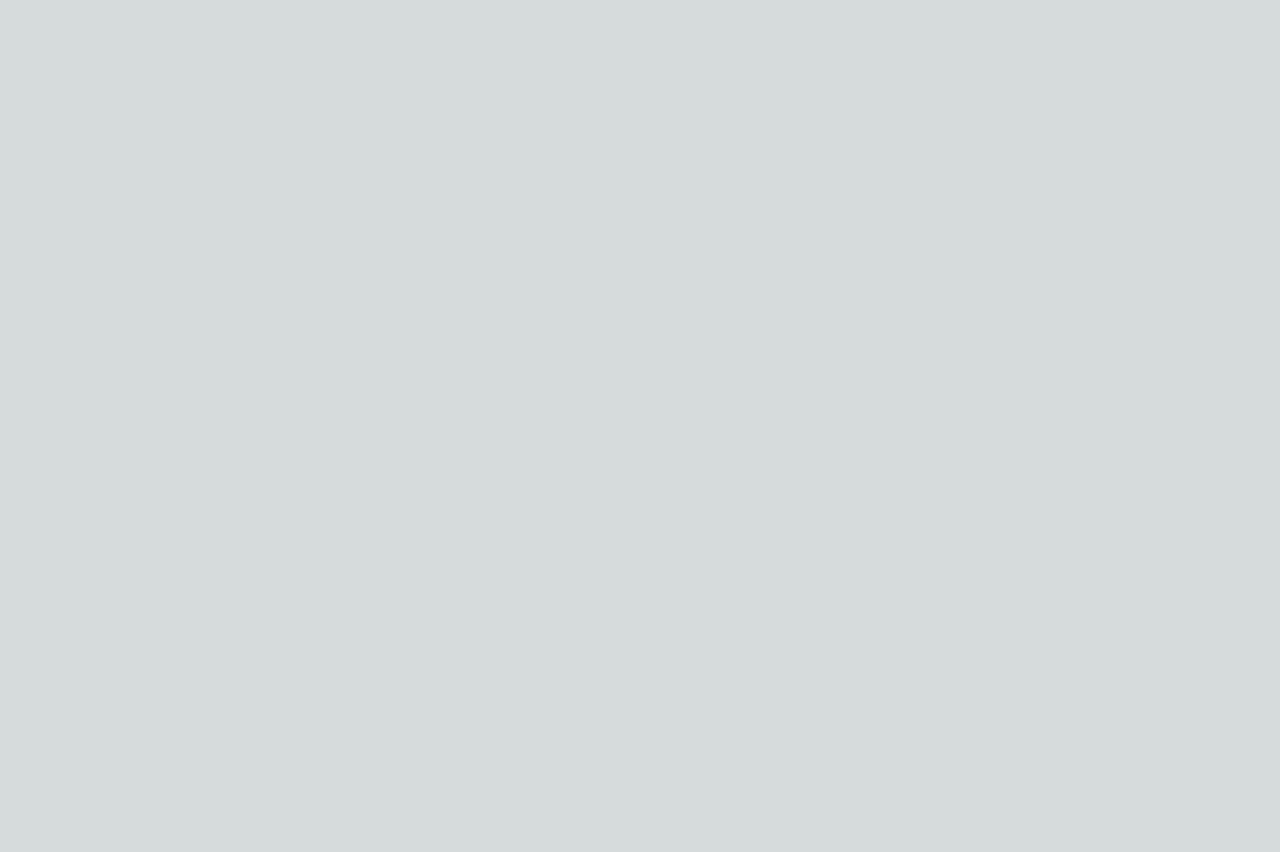
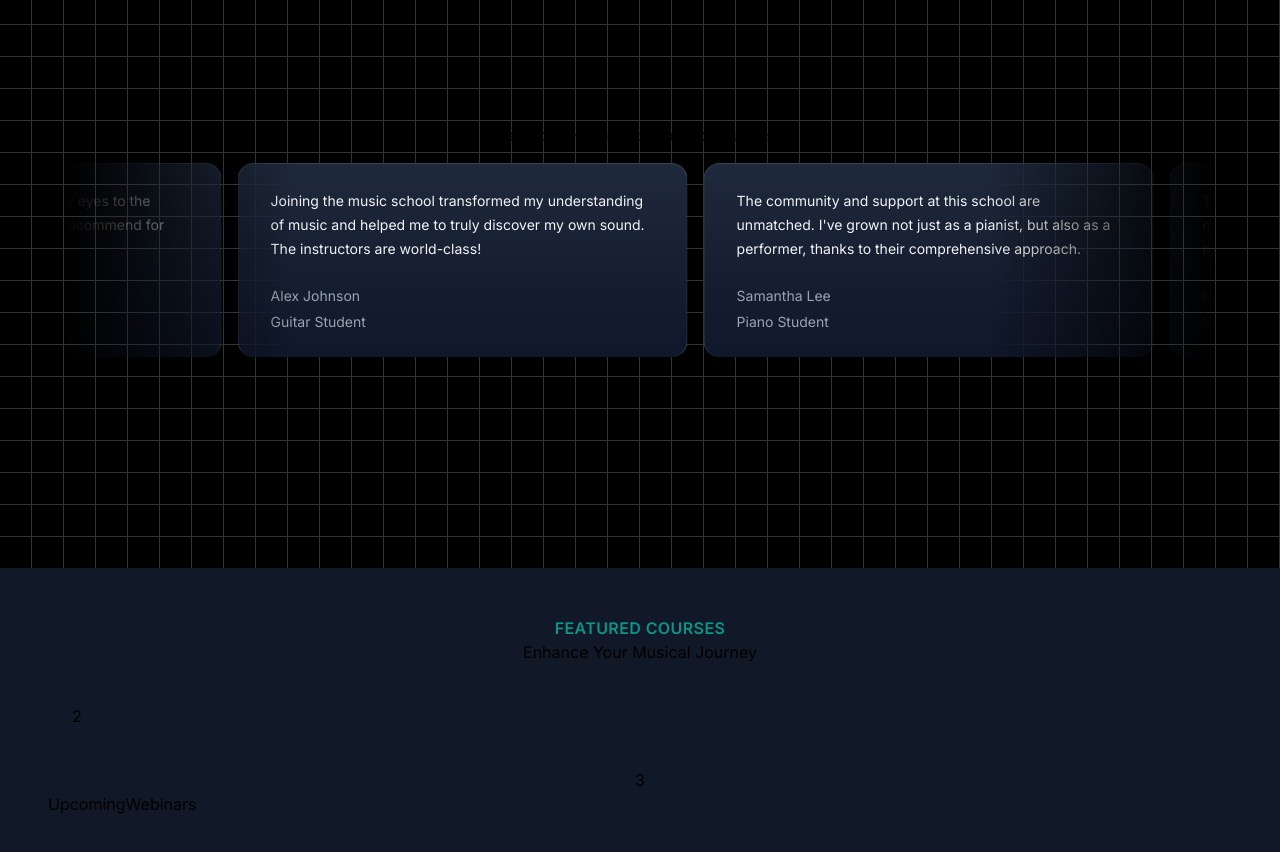
Before and after one commit to Pawan-9328/MusicNext.js, a Next.js app: page / in a window 1280 px wide. Shown: the part 1920-2772 px from the top of the page. Before the commit the page ends 1848 px from the top, so only its background shows below. Built offline with nearby package versions, Linux system fonts and the light colour scheme.

Commit message:
Grid background and Moving cards

```diff
--- a/package.json
+++ b/package.json
@@ -11,6 +11,7 @@
   "dependencies": {
     "clsx": "^2.1.0",
     "framer-motion": "^11.0.24",
+    "mini-svg-data-uri": "^1.4.4",
     "next": "14.1.4",
     "react": "^18",
     "react-dom": "^18",
--- a/src/app/components/HeroSection.tsx
+++ b/src/app/components/HeroSection.tsx
@@ -13,8 +13,7 @@
       />
 
       <div className="p-4 relative z-10 w-full text-center">
-        <h1 className="mt-20 md:mt-0 text-4xl md:text-7xl font-bold bg-clip-text text-transparent bg-gradient-to-b from-neutral-50 to-neutral-400"
-        >
+        <h1 className="mt-20 md:mt-0 text-4xl md:text-7xl font-bold bg-clip-text text-transparent bg-gradient-to-b from-neutral-50 to-neutral-400">
           Master the art of music
         </h1>
         <p>
@@ -28,7 +27,6 @@
             <Button
               borderRadius="1.75rem"
               className="bg-white dark:bg-slate-900 text-black dark:text-white border-neutral-200 dark:border-slate-800"
-
             >
               Explore Courses
             </Button>
--- /dev/null
+++ b/src/app/components/TextimonialCards.tsx
@@ -0,0 +1,54 @@
+'use client';
+import { InfiniteMovingCards } from "./ui/infinite-moving-cards";
+
+const musicSchoolTestimonials = [
+  {
+    quote:
+      'Joining the music school transformed my understanding of music and helped me to truly discover my own sound. The instructors are world-class!',
+    name: 'Alex Johnson',
+    title: 'Guitar Student',
+  },
+  {
+    quote:
+      "The community and support at this school are unmatched. I've grown not just as a pianist, but also as a performer, thanks to their comprehensive approach.",
+    name: 'Samantha Lee',
+    title: 'Piano Student',
+  },
+  {
+    quote:
+      "This school offered me the tools and confidence to take my singing to the next level. I'm endlessly grateful for the personalized coaching.",
+    name: 'Michael Chen',
+    title: 'Vocal Student',
+  },
+  {
+    quote:
+      'As a violinist, finding the right mentor can be challenging, but this school matched me with a teacher who truly understands my goals and challenges.',
+    name: 'Emily Taylor',
+    title: 'Violin Student',
+  },
+  {
+    quote:
+      'The production courses here opened my eyes to the intricacies of music production. Highly recommend for any aspiring producers!',
+    name: 'Chris Morales',
+    title: 'Music Production Student',
+  },
+];
+function MusicSchoolTextimonials() {
+  return (
+    <div  className="h-[40rem] w-full dark:bg-black dark:bg-grid-white/[0.2] relative flex flex-col items-center justify-center overflow-hidden">
+      <h2>Hear our Harmony: Voices of success</h2>
+      <div className="flex justify-center w-full overflow-hidden px-4 sm:px-6 lg:px-8">
+        <div className="w-full max-w-6xl">
+        <InfiniteMovingCards
+        items={musicSchoolTestimonials}
+        direction="right"
+        speed="slow"
+      />
+        </div>
+      </div>
+
+    </div>
+  )
+}
+
+export default MusicSchoolTextimonials;
--- /dev/null
+++ b/src/app/components/UpcomingWebinars.tsx
@@ -0,0 +1,17 @@
+function UpcomingWebinars() {
+  return (
+    <div className="p-12 bg-gray-900">
+      <div className="max-w-7xl mx-auto px-4 sm:px-6">
+        <div className="text-center">
+          <h2 className="text-base text-teal-600 font-semibold tracking-wide uppercase">FEATURED COURSES</h2>
+          <p>Enhance Your Musical Journey</p>
+        </div>
+        <div className="mt-10">2</div>
+        <div className="mt-10 text-center">3</div>
+      </div>
+      UpcomingWebinars
+    </div>
+  );
+}
+
+export default UpcomingWebinars;
--- /dev/null
+++ b/src/app/components/ui/infinite-moving-cards.tsx
@@ -0,0 +1,121 @@
+"use client";
+
+import { cn } from "@/utils/cn";
+import React, { useEffect, useState } from "react";
+
+export const InfiniteMovingCards = ({
+  items,
+  direction = "left",
+  speed = "fast",
+  pauseOnHover = true,
+  className,
+}: {
+  items: {
+    quote: string;
+    name: string;
+    title: string;
+  }[];
+  direction?: "left" | "right";
+  speed?: "fast" | "normal" | "slow";
+  pauseOnHover?: boolean;
+  className?: string;
+}) => {
+  const containerRef = React.useRef<HTMLDivElement>(null);
+  const scrollerRef = React.useRef<HTMLUListElement>(null);
+
+  useEffect(() => {
+    addAnimation();
+  }, []);
+  const [start, setStart] = useState(false);
+  function addAnimation() {
+    if (containerRef.current && scrollerRef.current) {
+      const scrollerContent = Array.from(scrollerRef.current.children);
+
+      scrollerContent.forEach((item) => {
+        const duplicatedItem = item.cloneNode(true);
+        if (scrollerRef.current) {
+          scrollerRef.current.appendChild(duplicatedItem);
+        }
+      });
+
+      getDirection();
+      getSpeed();
+      setStart(true);
+    }
+  }
+  const getDirection = () => {
+    if (containerRef.current) {
+      if (direction === "left") {
+        containerRef.current.style.setProperty(
+          "--animation-direction",
+          "forwards"
+        );
+      } else {
+        containerRef.current.style.setProperty(
+          "--animation-direction",
+          "reverse"
+        );
+      }
+    }
+  };
+  const getSpeed = () => {
+    if (containerRef.current) {
+      if (speed === "fast") {
+        containerRef.current.style.setProperty("--animation-duration", "20s");
+      } else if (speed === "normal") {
+        containerRef.current.style.setProperty("--animation-duration", "40s");
+      } else {
+        containerRef.current.style.setProperty("--animation-duration", "80s");
+      }
+    }
+  };
+  return (
+    <div
+      ref={containerRef}
+      className={cn(
+        "scroller relative z-20  max-w-7xl overflow-hidden  [mask-image:linear-gradient(to_right,transparent,white_20%,white_80%,transparent)]",
+        className
+      )}
+    >
+      <ul
+        ref={scrollerRef}
+        className={cn(
+          " flex min-w-full shrink-0 gap-4 py-4 w-max flex-nowrap",
+          start && "animate-scroll ",
+          pauseOnHover && "hover:[animation-play-state:paused]"
+        )}
+      >
+        {items.map((item, idx) => (
+          <li
+            className="w-[350px] max-w-full relative rounded-2xl border border-b-0 flex-shrink-0 border-slate-700 px-8 py-6 md:w-[450px]"
+            style={{
+              background:
+                "linear-gradient(180deg, var(--slate-800), var(--slate-900)",
+            }}
+            key={item.name}
+          >
+            <blockquote>
+              <div
+                aria-hidden="true"
+                className="user-select-none -z-1 pointer-events-none absolute -left-0.5 -top-0.5 h-[calc(100%_+_4px)] w-[calc(100%_+_4px)]"
+              ></div>
+              <span className=" relative z-20 text-sm leading-[1.6] text-gray-100 font-normal">
+                {item.quote}
+              </span>
+              <div className="relative z-20 mt-6 flex flex-row items-center">
+                <span className="flex flex-col gap-1">
+                  <span className=" text-sm leading-[1.6] text-gray-400 font-normal">
+                    {item.name}
+                  </span>
+                  <span className=" text-sm leading-[1.6] text-gray-400 font-normal">
+                    {item.title}
+                  </span>
+                </span>
+              </div>
+            </blockquote>
+          </li>
+        ))}
+      </ul>
+    </div>
+  );
+};
--- a/src/app/page.tsx
+++ b/src/app/page.tsx
@@ -1,6 +1,8 @@
 import HeroSection from "./components/HeroSection";
 import FeaturedCourses from "./components/FeaturedCourses";
 import WhyChooseUs from "./components/WhyChooseUs";
+import MusicSchoolTextimonials from "./components/TextimonialCards"
+import  UpcomingWebinars from "./components/UpcomingWebinars"
 
 export default function Home() {
   return (
@@ -9,6 +11,8 @@
       <HeroSection />
       <FeaturedCourses/>
       <WhyChooseUs/>
+      <MusicSchoolTextimonials/>
+      <UpcomingWebinars/>
     </main>
   );
 }
--- a/tailwind.config.ts
+++ b/tailwind.config.ts
@@ -1,5 +1,5 @@
 import type { Config } from "tailwindcss";
-
+const svgToDataUri = require("mini-svg-data-uri");
 const colors = require("tailwindcss/colors");
 const {
   default: flattenColorPalette,
@@ -17,6 +17,30 @@
   });
 }
 
+function addSvgPatterns({ matchUtilities, theme }: any) {
+  matchUtilities(
+    {
+      'bg-grid': (value: any) => ({
+        backgroundImage: `url("${svgToDataUri(
+          `<svg xmlns="http://www.w3.org/2000/svg" viewBox="0 0 32 32" width="32" height="32" fill="none" stroke="${value}"><path d="M0 .5H31.5V32"/></svg>`
+        )}")`,
+      }),
+      'bg-grid-small': (value: any) => ({
+        backgroundImage: `url("${svgToDataUri(
+          `<svg xmlns="http://www.w3.org/2000/svg" viewBox="0 0 32 32" width="8" height="8" fill="none" stroke="${value}"><path d="M0 .5H31.5V32"/></svg>`
+        )}")`,
+      }),
+      'bg-dot': (value: any) => ({
+        backgroundImage: `url("${svgToDataUri(
+          `<svg xmlns="http://www.w3.org/2000/svg" viewBox="0 0 32 32" width="16" height="16" fill="none"><circle fill="${value}" id="pattern-circle" cx="10" cy="10" r="1.6257413380501518"></circle></svg>`
+        )}")`,
+      }),
+    },
+    { values: flattenColorPalette(theme('backgroundColor')), type: 'color' }
+  );
+}
+
+
 const config: Config = {
   content: [
     "./src/pages/**/*.{js,ts,jsx,tsx,mdx}",
@@ -28,6 +52,7 @@
     extend: {
       animation: {
         spotlight: "spotlight 2s ease .75s 1 forwards",
+        scroll:  "scroll var(--animation-duration, 40s) var(--animation-direction, forwards) linear infinite",
       },
 
       backgroundImage: {
@@ -46,10 +71,15 @@
             transform: "translate(-50%,-40%) scale(1)",
           },
         },
+        scroll: {
+          to: {
+            transform: "translate(calc(-50% - 0.5rem))",
+          },
+        },
       },
     },
   },
-  plugins: [addVariablesForColors],
+  plugins: [addVariablesForColors,addSvgPatterns ],
 };
 
 // const {
```
Also changed, not shown: 1 other file (tests, documents, lock files or other folders). Lines whose indentation alone changed are shown as unchanged.
